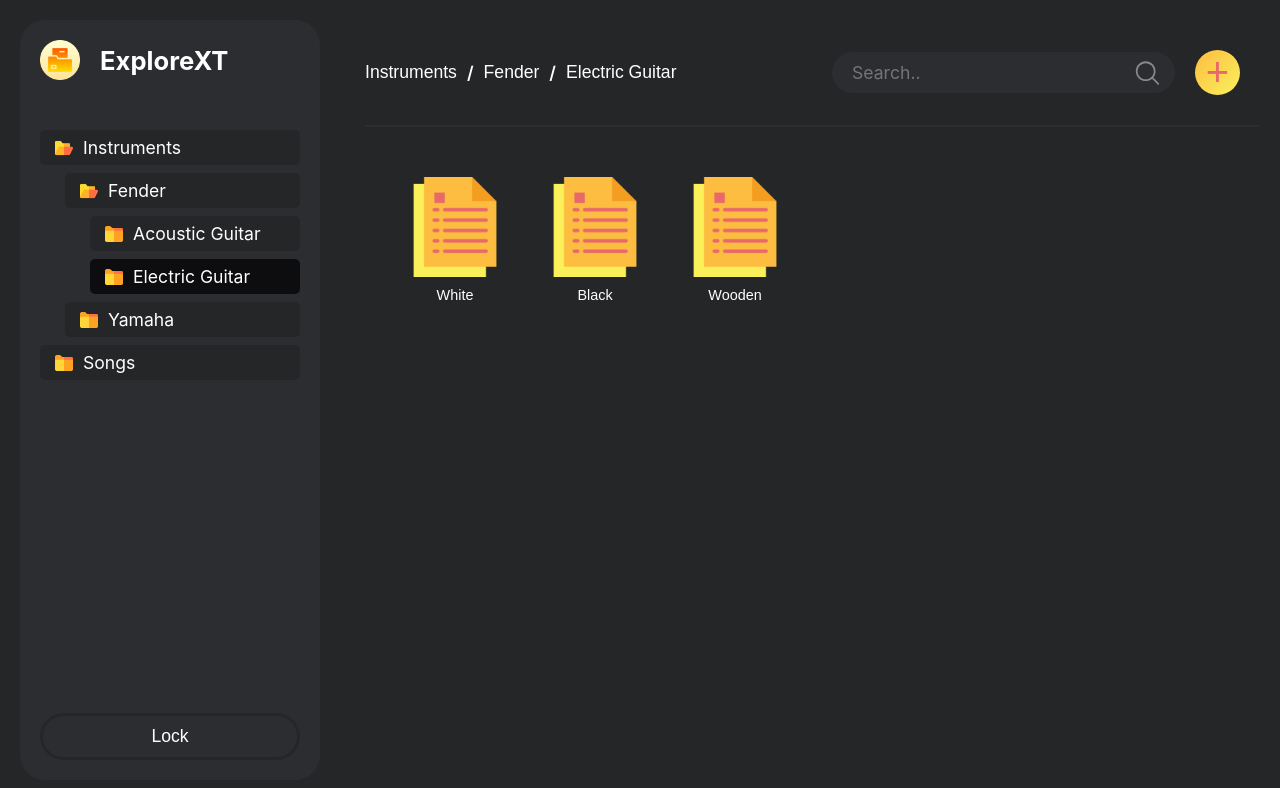
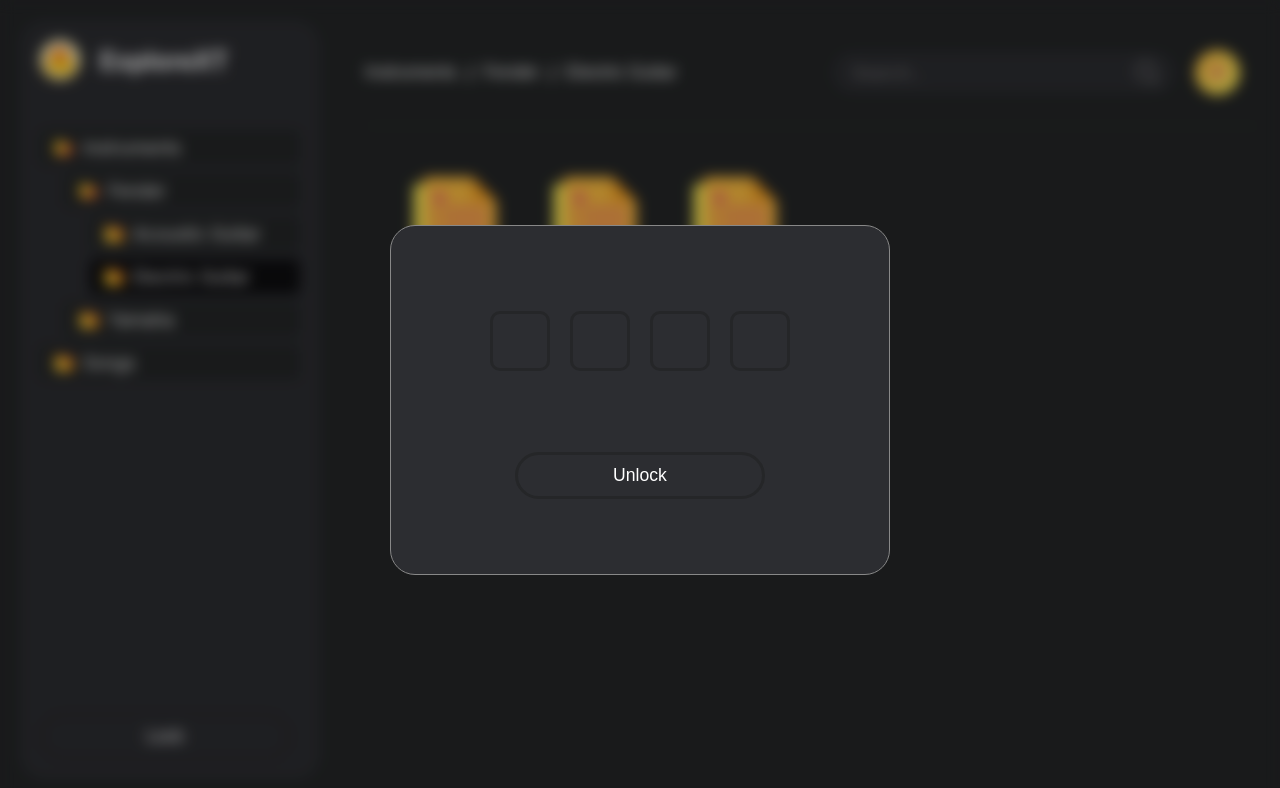
Before and after one commit to Aihab1/ExplorerXT, a React (Create React App) app: page / in a window 1280 px wide. Shown: the top 788 px of the page. Built offline with nearby package versions, Linux system fonts and the light colour scheme.

Commit message:
Added locking feature

```diff
--- a/src/components/Sidebar/Lock/Lock.js
+++ b/src/components/Sidebar/Lock/Lock.js
@@ -1,10 +1,47 @@
-import React from "react";
+import React, {useState} from "react";
 import * as classes from "./Lock.module.css";
 
 const Lock = () => {
+  const [showLockModal, setShowLockModal] = useState(true);
+  const [showError, setShowError] = useState(false);
+  const [pass, setPass] = useState(["","","",""]);
+
+  const handleUnlock = () => {
+    if(pass.every(el => el === 7)) {
+      setShowLockModal(false);
+    } else {
+      setShowError(true);
+      setTimeout(() => {
+        setShowError(false);
+      }, 1000)
+    }
+    setPass(["","","",""]);
+  }
+
+  const setPassUtil = (event, idx) => {
+    setPass(pass.map((p, i) => i === idx ? event.target.value === "" ? "" : (event.target.value)%10 : p));
+  }
+
+  const lockModal = (
+    <div className={classes.lockModalOuter}>
+      <div className={classes.lockModal}>
+        <div className={classes.lockModalPassword}>
+          <input value={pass[0]} onChange={(e) => setPassUtil(e, 0)} className={`${classes.input} ${showError && classes.error}`}></input>
+          <input value={pass[1]} onChange={(e) => setPassUtil(e, 1)} className={`${classes.input} ${showError && classes.error}`}></input>
+          <input value={pass[2]} onChange={(e) => setPassUtil(e, 2)} className={`${classes.input} ${showError && classes.error}`}></input>
+          <input value={pass[3]} onChange={(e) => setPassUtil(e, 3)} className={`${classes.input} ${showError && classes.error}`}></input>
+        </div>
+        <button onClick={handleUnlock} className={`${classes.unlockButton} ${showError && classes.error}`}>
+          {showError ? 'Incorrect PIN' : 'Unlock'}
+        </button>
+      </div>
+    </div>
+  );
+
   return (
     <div className={classes.lock}>
-      <button>Lock</button>
+      <button onClick={() => setShowLockModal(true)}>Lock</button>
+      {showLockModal && lockModal}
     </div>
   );
 };
--- a/src/components/Sidebar/Lock/Lock.module.css
+++ b/src/components/Sidebar/Lock/Lock.module.css
@@ -1,17 +1,67 @@
-.lock button {
+.lock button, .unlockButton {
   outline: none;
   background: none;
   padding: 10px 20px;
   border: 3px solid rgb(37, 38, 40);
   width: 100%;
+  max-width: 250px;
   border-radius: 25px;
   color: #fff;
   font-size: 1.1rem;
   font-weight: 400;
   cursor: pointer;
-  transition: all 0.3s ease;
+  transition: all 0.1s ease;
 }
 
 .lock button:hover {
   background:rgb(37, 38, 40);
 }
+
+.lockModalOuter {
+  position: absolute;
+  top: 0;
+  left: 0;
+  width: 100%;
+  height: 100%;
+  z-index: 10;
+  background: rgba(0,0,0,0.3);
+  backdrop-filter: blur(7px);
+  display: flex;
+  justify-content: center;
+  align-items: center;
+  transition: all 0.3 ease;
+}
+
+.lockModal {
+  background: #2c2d31;
+  width: 100%;
+  height: 100%;
+  max-width: 500px;
+  max-height: 350px;
+  display: flex;
+  flex-direction: column;
+  align-items: center;
+  justify-content: space-around;
+  z-index: 11;
+  margin: 20px;
+  padding: 40px;
+  border-radius: 25px;
+  border: 1px solid rgb(136, 136, 136);
+}
+
+.lockModalPassword .input {
+  width: 60px;
+  height: 60px;
+  margin: 10px;
+  background: transparent;
+  outline: none;
+  border: 3px solid rgb(37, 38, 40);
+  border-radius: 10px;
+  padding: 20px;
+  color: #fff;
+  font-size: 25px;
+}
+
+.error {
+  border-color:rgb(255, 70, 70) !important;
+}
```
